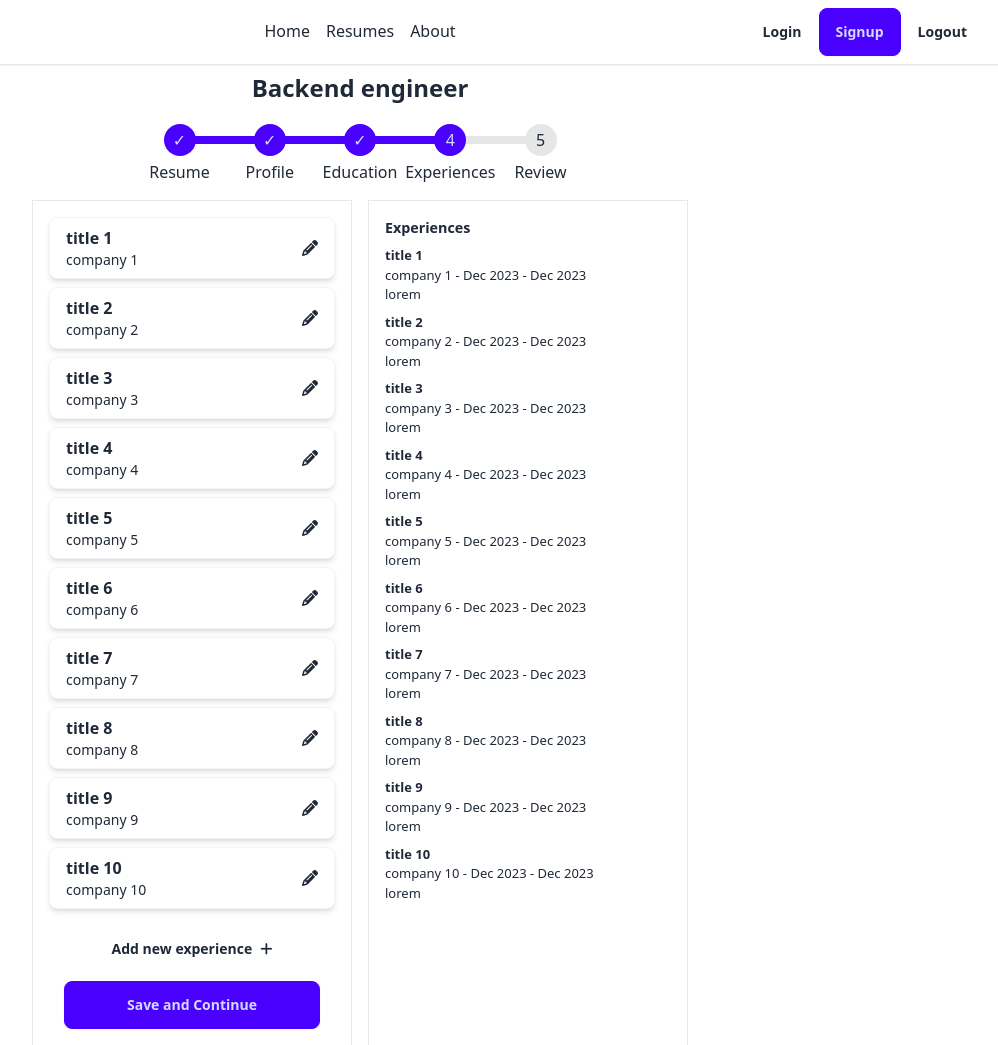
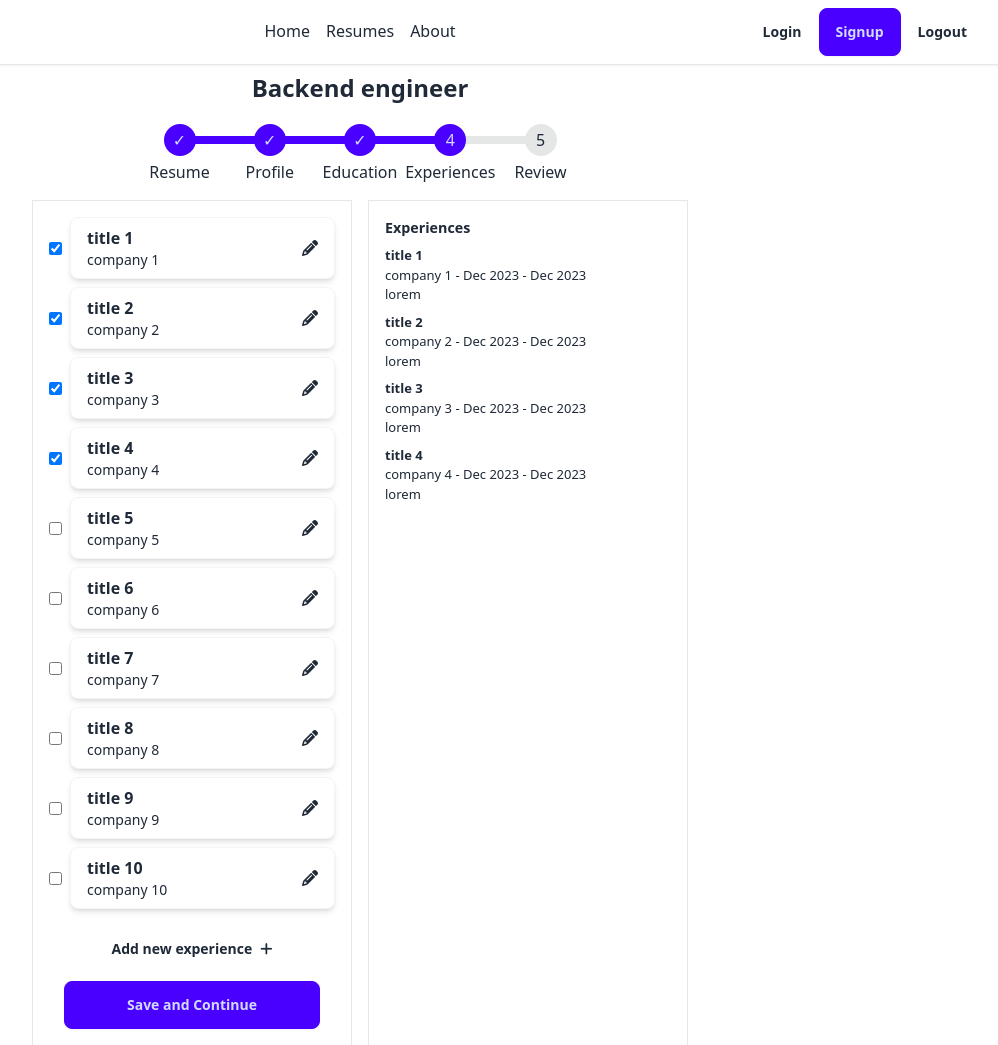
Before and after one commit to raphaelmarques2/my-resumes, an Astro site in the folder my-resumes-astro/: page /resumes/1/experiences in a window 1280 px wide. Shown: the whole page, without its empty margins (280-1278 px from the left). Built offline with nearby package versions, Linux system fonts and the light colour scheme; Astro itself is replaced by a stand-in of ours.

Commit message:
dynamic experience list edit

```diff
--- a/my-resumes-astro/src/components/ListItem.astro
+++ /dev/null
@@ -1,20 +0,0 @@
----
-interface Props {
-  href: string;
-  title: string;
-  subtitle: string;
-}
-
-const { href, title, subtitle } = Astro.props;
----
-
-<a
-  class="flex items-center space-x-2 rounded-lg shadow-md px-4 py-2 w-full bg-white border border-gray-100 hover:bg-gray-100"
-  href={href}
->
-  <div class="flex-1">
-    <div class="font-semibold">{title}</div>
-    <div class="text-sm">{subtitle}</div>
-  </div>
-  <i class="fa fa-pencil flex-none" aria-hidden="true"></i>
-</a>
--- /dev/null
+++ b/my-resumes-astro/src/components/ListItem.tsx
@@ -0,0 +1,20 @@
+interface Props {
+  href: string;
+  title: string;
+  subtitle: string;
+}
+
+export function ListItem({ href, title, subtitle }: Props) {
+  return (
+    <a
+      className="flex items-center space-x-2 rounded-lg shadow-md px-4 py-2 w-full bg-white border border-gray-100 hover:bg-gray-100"
+      href={href}
+    >
+      <div className="flex-1">
+        <div className="font-semibold">{title}</div>
+        <div className="text-sm">{subtitle}</div>
+      </div>
+      <i className="fa fa-pencil flex-none" aria-hidden="true"></i>
+    </a>
+  );
+}
--- /dev/null
+++ b/my-resumes-astro/src/components/experience/EditExperienceList.tsx
@@ -0,0 +1,66 @@
+import { useStore } from "@nanostores/react";
+import { sharedExperiences } from "../../stores/sharedExperiences";
+import type { Experience } from "../../services/types/Experience";
+import { ListItem } from "../ListItem";
+import { AddExperienceButton } from "../react/experience/AddExperienceButton";
+import { FormSubmit } from "../react/FormSubmit";
+import { useState, type FormEvent } from "react";
+import { sharedResume } from "../../stores/sharedResume";
+import { backend } from "../../services/backend";
+
+export function EditExperienceList({ resumeId }: { resumeId: string }) {
+  const experiences = useStore(sharedExperiences);
+  const resume = useStore(sharedResume);
+
+  const [error, setError] = useState("");
+
+  async function submit(event: FormEvent<HTMLFormElement>) {
+    event.preventDefault();
+    await backend.updateResume(sharedResume.get()!).catch((err) => {
+      setError(err.message ?? "Error");
+      throw err;
+    });
+    window.location.href = `/resumes/${resumeId}/review`;
+  }
+
+  function enableExperience(experience: Experience, enabled: boolean) {
+    if (!resume) return;
+
+    const experiences = [...resume.experiences];
+
+    if (resume.experiences.includes(experience.id)) {
+      const index = experiences.indexOf(experience.id);
+      experiences.splice(index, 1);
+    } else {
+      experiences.push(experience.id);
+    }
+
+    sharedResume.set({ ...resume, experiences: experiences });
+  }
+
+  return (
+    <form className="w-80 form-card">
+      <div className="space-y-2">
+        {experiences.map((experience, i) => (
+          <div className="flex items-center space-x-2">
+            <input
+              type="checkbox"
+              checked={resume?.experiences.includes(experience.id)}
+              className="form-checkbox"
+              onChange={(x) => enableExperience(experience, x.target.checked)}
+            />
+            <ListItem
+              href={`/resumes/${resumeId}/experiences/${experience.id}`}
+              title={experience.title}
+              subtitle={experience.company}
+            />
+          </div>
+        ))}
+      </div>
+      <div className="flex flex-col items-center mt-4 space-y-2">
+        <AddExperienceButton resumeId={resumeId} />
+        <FormSubmit error={error} />
+      </div>
+    </form>
+  );
+}
--- a/my-resumes-astro/src/components/layout/ResumeLayout.astro
+++ b/my-resumes-astro/src/components/layout/ResumeLayout.astro
@@ -46,12 +46,6 @@ const steps = [
   },
 ];
 
-console.log(
-  "match",
-  "/resumes/123/resume".match(/\/resumes\/[a-z0-9]+\/resume/g),
-  "/resumes/123/resume".match(new RegExp("/resumes/[a-z0-9]+/resume"))
-);
-
 function updateStepsStates() {
   const currentStepIndex = steps.findIndex((step) =>
     Astro.url.pathname.match(step.pathMatch)
--- a/my-resumes-astro/src/components/react/pdf/ExperiencePdfPreview.tsx
+++ b/my-resumes-astro/src/components/react/pdf/ExperiencePdfPreview.tsx
@@ -1,11 +1,14 @@
 import { useStore } from "@nanostores/react";
 import moment from "moment";
-import type { Education } from "../../../services/types/Education";
 import { sharedExperiences } from "../../../stores/sharedExperiences";
 import type { Experience } from "../../../services/types/Experience";
+import { sharedResume } from "../../../stores/sharedResume";
 
-export function ExperiencePdfPreview() {
+export function ExperiencePdfPreview({ fromResume }: { fromResume?: boolean }) {
   const experiences = useStore(sharedExperiences);
+  const resume = useStore(sharedResume);
+
+  if (fromResume && !resume) return null;
 
   function formatExperience(experience: Experience): string {
     return [
@@ -21,10 +24,21 @@ export function ExperiencePdfPreview() {
       .join(" - ");
   }
 
+  function getExperienceList(): Experience[] {
+    if (!fromResume) return experiences;
+    if (!resume) return [];
+
+    return resume.experiences
+      .map((id) => experiences.find((x) => x.id === id)!)
+      .filter(Boolean);
+  }
+
+  const experiencesList = getExperienceList();
+
   return (
     <div className="pdf">
       <div className="section-title">Experiences</div>
-      {experiences.map((experience) => (
+      {experiencesList.map((experience) => (
         <>
           <div className="section-subtitle">{experience.title}</div>
           <div className="section-item">{formatExperience(experience)}</div>
--- a/my-resumes-astro/src/pages/resumes.astro
+++ b/my-resumes-astro/src/pages/resumes.astro
@@ -1,5 +1,5 @@
 ---
-import ListItem from "../components/ListItem.astro";
+import ListItem from "../components/ListItem.tsx";
 import MainLayout from "../components/layout/MainLayout.astro";
 import { backend } from "../services/backend";
 
@@ -27,3 +27,4 @@ const resumes = await backend.getUserResumes();
     </div>
   </main>
 </MainLayout>
+ ../components/ListItem.tsx
--- a/my-resumes-astro/src/pages/resumes/[id]/educations.astro
+++ b/my-resumes-astro/src/pages/resumes/[id]/educations.astro
@@ -1,5 +1,5 @@
 ---
-import ListItem from "../../../components/ListItem.astro";
+import { ListItem } from "../../../components/ListItem.tsx";
 import ResumeLayout from "../../../components/layout/ResumeLayout.astro";
 import { backend } from "../../../services/backend";
 import { EducationPdfPreview } from "../../../components/react/pdf/EducationPdfPreview";
@@ -17,12 +17,15 @@ const educations = await backend.getUserEducations();
     <div class="w-80 form-card">
       <div class="space-y-2">
         {
-          educations.map((education) => (
-            <ListItem
-              href={`/resumes/${id}/educations/${education.id}`}
-              title={education.title}
-              subtitle={education.institution}
-            />
+          educations.map((education, i) => (
+            <div class="flex items-center space-x-2">
+              <input type="checkbox" checked={i === 0} class="form-checkbox" />
+              <ListItem
+                href={`/resumes/${id}/educations/${education.id}`}
+                title={education.title}
+                subtitle={education.institution}
+              />
+            </div>
           ))
         }
       </div>
--- a/my-resumes-astro/src/pages/resumes/[id]/experiences.astro
+++ b/my-resumes-astro/src/pages/resumes/[id]/experiences.astro
@@ -1,41 +1,25 @@
 ---
-import ListItem from "../../../components/ListItem.astro";
+import { EditExperienceList } from "../../../components/experience/EditExperienceList";
 import ResumeLayout from "../../../components/layout/ResumeLayout.astro";
-import { backend } from "../../../services/backend";
-import { AddExperienceButton } from "../../../components/react/experience/AddExperienceButton";
 import { SetSharedExperiences } from "../../../components/react/experience/SetSharedExperiences";
 import { ExperiencePdfPreview } from "../../../components/react/pdf/ExperiencePdfPreview";
+import { SetSharedResume } from "../../../components/react/resume/SetSharedResume";
+import { backend } from "../../../services/backend";
 
 const { id } = Astro.params;
 if (!id) return Astro.redirect("/404");
 
+const resume = await backend.getResume(id);
 const experiences = await backend.getUserExperiences();
 ---
 
 <ResumeLayout>
   <div class="flex space-x-4">
+    <SetSharedExperiences experiences={experiences} client:load />
+    <SetSharedResume resume={resume} client:load />
+    <EditExperienceList resumeId={id} client:load />
     <div class="w-80 form-card">
-      <div class="space-y-2">
-        {
-          experiences.map((experience) => (
-            <ListItem
-              href={`/resumes/${id}/experiences/${experience.id}`}
-              title={experience.title}
-              subtitle={experience.company}
-            />
-          ))
-        }
-      </div>
-      <div class="flex flex-col items-center mt-4 space-y-2">
-        <AddExperienceButton resumeId={id} client:load />
-        <a href={`/resumes/${id}/review`}>
-          <button class="btn btn-primary btn-wide">Save and Continue</button>
-        </a>
-      </div>
-    </div>
-    <div class="w-80 form-card">
-      <SetSharedExperiences experiences={experiences} client:load />
-      <ExperiencePdfPreview client:load />
+      <ExperiencePdfPreview fromResume client:load />
     </div>
   </div>
 </ResumeLayout>
--- a/my-resumes-astro/src/pages/resumes/[id]/profile.astro
+++ b/my-resumes-astro/src/pages/resumes/[id]/profile.astro
@@ -24,4 +24,3 @@ const profile = await backend.getUserProfile();
     </div>
   </div>
 </ResumeLayout>
- ../../../components/react/pdf/ResumeAndProfilePdfPreview.tsx
--- a/my-resumes-astro/src/pages/resumes/[id]/resume.astro
+++ b/my-resumes-astro/src/pages/resumes/[id]/resume.astro
@@ -23,4 +23,3 @@ const profile = await backend.getUserProfile();
     </div>
   </div>
 </ResumeLayout>
- ../../../components/react/pdf/ResumeAndProfilePdfPreview.tsx
```
